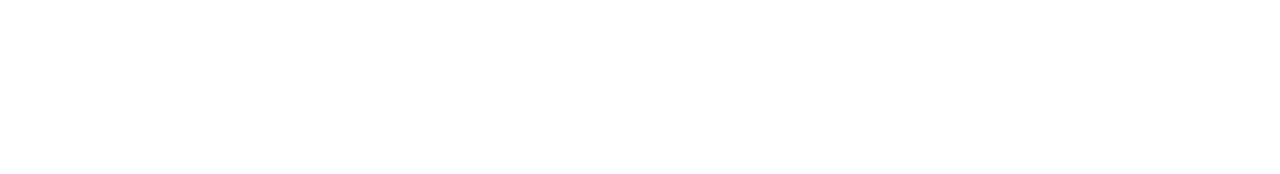
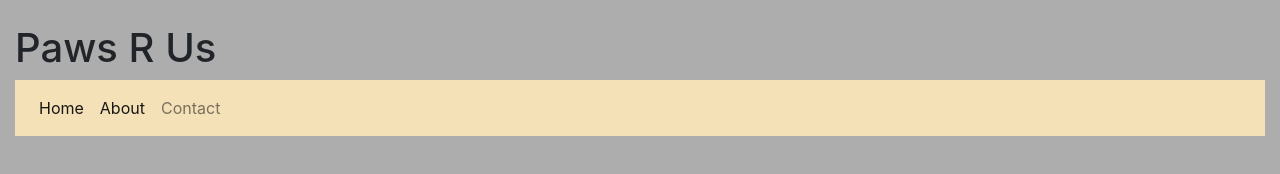
Before and after one commit to riyadsarsour/comp126final, a plain HTML site: page contact.html in a window 1280 px wide. Drawn offline with nearby package versions, Linux system fonts and the light colour scheme.

Commit message:
nav update

```diff
--- a/contact.html
+++ b/contact.html
@@ -1,14 +1,56 @@
 <!DOCTYPE html>
 <html lang="en">
-<head>
+    <head>
+        <!-- Required meta tags -->
+        <meta charset="utf-8">
+        <meta name="viewport" content="width=device-width, initial-scale=1, shrink-to-fit=no">
+        <title>Bootstrap 4 Template</title>
 
+        <!-- Link to Bootstrap 4 CSS -->
+        <link rel="stylesheet" href="https://stackpath.bootstrapcdn.com/bootstrap/4.1.0/css/bootstrap.min.css" integrity="sha384-9gVQ4dYFwwWSjIDZnLEWnxCjeSWFphJiwGPXr1jddIhOegiu1FwO5qRGvFXOdJZ4" crossorigin="anonymous">
 
-</head>
+        <!-- a Google font -->
+        <link href="https://fonts.googleapis.com/css?family=Work+Sans" rel="stylesheet">
+
+        <!-- FontAwesome for search icon -->
+        <link rel="stylesheet" href="https://use.fontawesome.com/releases/v5.5.0/css/all.css" integrity="sha384-B4dIYHKNBt8Bc12p+WXckhzcICo0wtJAoU8YZTY5qE0Id1GSseTk6S+L3BlXeVIU" crossorigin="anonymous">
+
+        <!-- Link to your custom stylesheet. Any non-Bootstrap styles you create go in this stylesheet. You can create new classes and IDs, or add new rules for classes that already exist in Bootstrap. Any rules you put in your custom stylesheet will override any styling applied to any elements of the same name in Bootstrap, as long as your custom stylesheet link comes AFTER your Bootstrap CSS link, the way it does here. -->
+        <link rel="stylesheet" type="text/css" href="styless.css">
+
+    </head>
 
 
 
 
 
 <body>
+    <div class="container-fluid">
+        <div id="head" class="row">
+            <h1>Paws R Us</h1>
+
+
+
+            <nav  id="nav" class="navbar navbar-expand-lg navbar-light">
+                <button  class="navbar-toggler navbar-toggler-right" type="button" data-toggle="collapse" data-target="#navbarTogglerDemo02" aria-controls="navbarTogglerDemo02" aria-expanded="false" aria-label="Toggle navigation">
+                  <span  class="navbar-toggler-icon"></span>
+                </button>
+                <div  class="collapse navbar-collapse" id="navbarTogglerDemo02">
+                  <ul class="navbar-nav mr-auto mt-2 mt-md-0">
+                    <li class="nav-item active">
+                      <a class="nav-link" href="#!">Home <span class="sr-only">(current)</span></a>
+                    </li>
+                    <li class="nav-item active">
+                        <a class="nav-link" href="about.html">About <span class="sr-only"></span></a>
+                      </li>
+                    <li class="nav-item">
+                      <a class="nav-link" href="contact.html">Contact</a>
+                    </li>
+                  </ul>
+                </div>
+              </nav>
+
+        </div>
+    </div>
 
 </body>
```
Also changed, not shown: about.html (+45 -2 lines).
